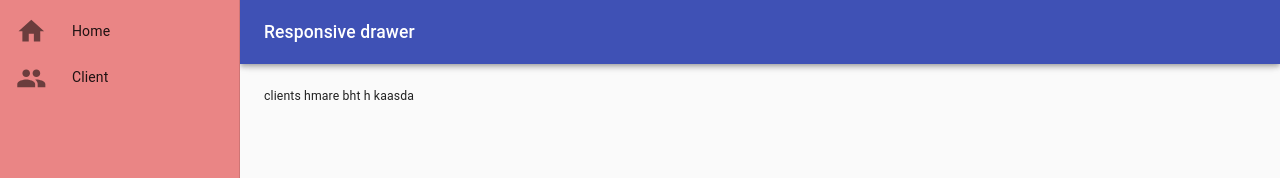
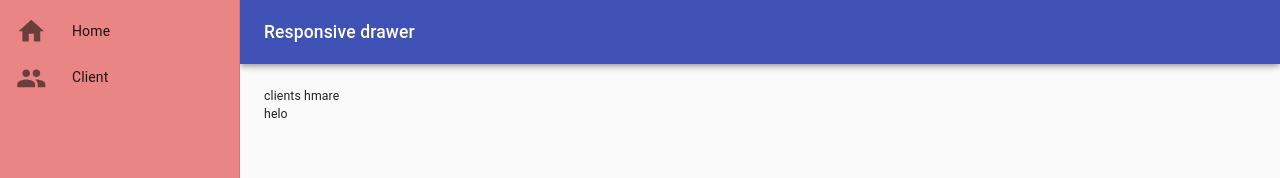
Before and after one commit to KhadijaHussain9959/QueueAlertWeb, a React (Create React App) app: page /client in a window 1280 px wide. Shown: the top 178 px of the page. Built offline with nearby package versions, Linux system fonts and the light colour scheme.

Commit message:
commit one

```diff
--- a/src/Components/Clients/Clients.js
+++ b/src/Components/Clients/Clients.js
@@ -2,7 +2,12 @@ import React, { Component } from "react";
 
 class Clients extends Component {
   render() {
-    return <div>clients hmare bht h kaasda</div>;
+    return (
+      <div>
+        clients hmare
+        <p>helo</p>
+      </div>
+    );
   }
 }
 
```
